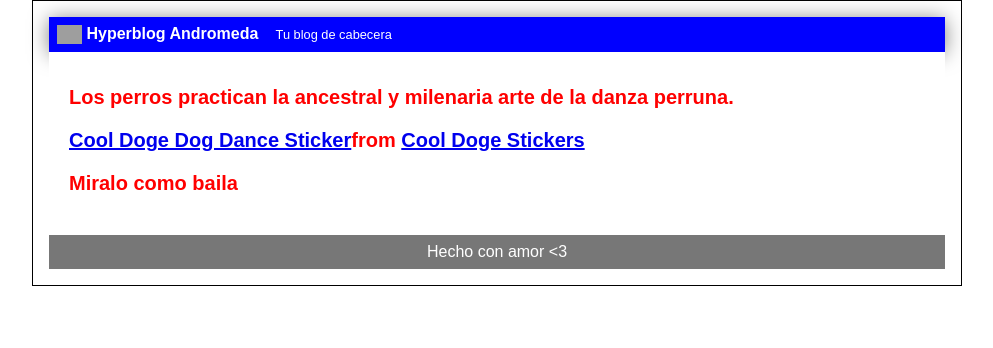
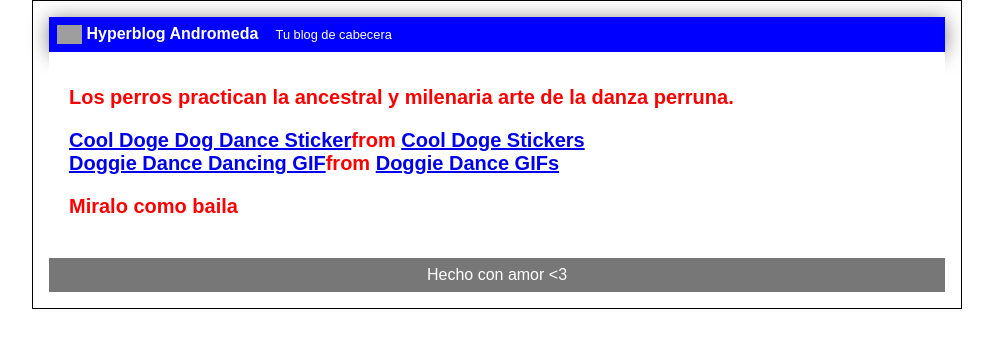
Before and after one commit to AAZG/aazg.github.io-perrito, a plain HTML site: page index.html in a window 1280 px wide. Shown: the whole page, without its empty margins (143-1136 px from the left). Drawn offline with Linux system fonts and the light colour scheme; grey boxes are pictures that could not be loaded; a script that the page names is missing.

Commit message:
con su amiguito

```diff
--- a/index.html
+++ b/index.html
@@ -12,7 +12,8 @@
             </div>
             <div id="post">
                 <h1>Los perros practican la ancestral y milenaria arte de la danza perruna.</p>
-                    <div class="tenor-gif-embed" data-postid="18253672" data-share-method="host" data-aspect-ratio="0.634375" data-width="20%"><a href="https://tenor.com/view/cool-doge-cool-dog-dog-dance-dance-dog-dance-doge-gif-18253672">Cool Doge Dog Dance Sticker</a>from <a href="https://tenor.com/search/cool+doge-stickers">Cool Doge Stickers</a></div> <script type="text/javascript" async src="https://tenor.com/embed.js"></script>
+                <div class="tenor-gif-embed" data-postid="18253672" data-share-method="host" data-aspect-ratio="0.634375" data-width="20%"><a href="https://tenor.com/view/cool-doge-cool-dog-dog-dance-dance-dog-dance-doge-gif-18253672">Cool Doge Dog Dance Sticker</a>from <a href="https://tenor.com/search/cool+doge-stickers">Cool Doge Stickers</a></div> <script type="text/javascript" async src="https://tenor.com/embed.js"></script>
+                <div class="tenor-gif-embed" data-postid="15988843" data-share-method="host" data-aspect-ratio="1" data-width="100%"><a href="https://tenor.com/view/doggie-dance-dancing-cute-dog-puppy-gif-15988843">Doggie Dance Dancing GIF</a>from <a href="https://tenor.com/search/doggie+dance-gifs">Doggie Dance GIFs</a></div> <script type="text/javascript" async src="https://tenor.com/embed.js"></script>
                 <p>Miralo como baila</p>
             </div>
             <div id="footer">
```
